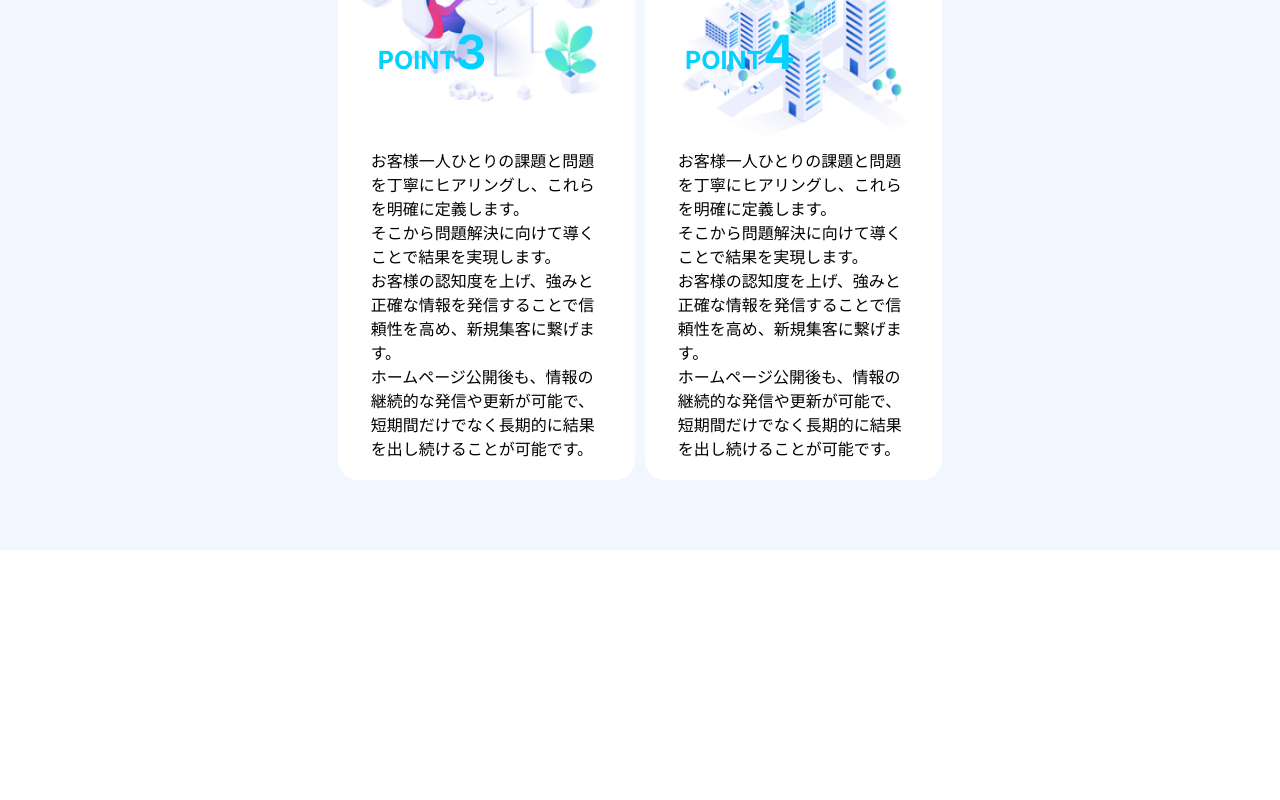
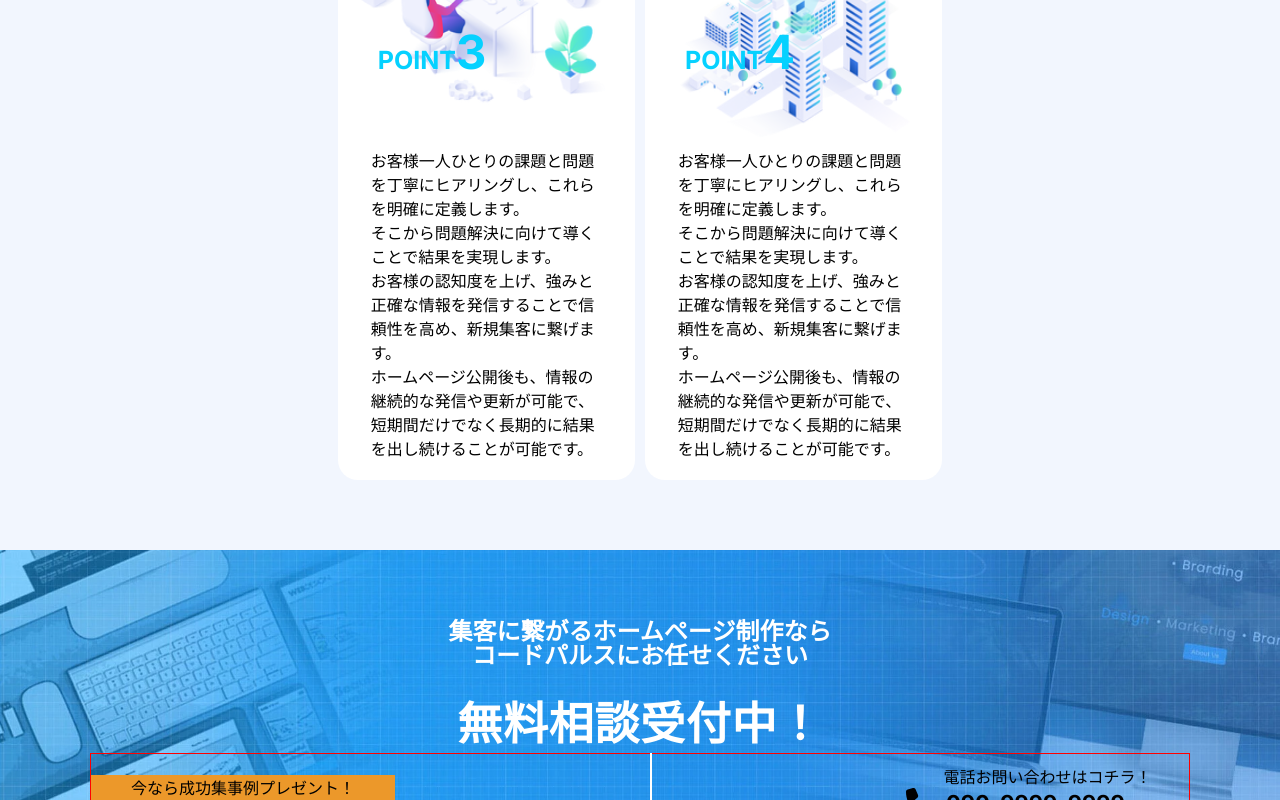
Before and after one commit to kohta9521/Kohta_LP_Web, a Next.js app: page / in a window 1280 px wide. Shown: the part 3194-3994 px from the top of the page. Before the commit the page ends 3744 px from the top, so only its background shows below. Built offline with nearby package versions, Linux system fonts and the light colour scheme.

Commit message:
add new web lp

```diff
--- a/src/app/page.tsx
+++ b/src/app/page.tsx
@@ -7,6 +7,7 @@ import Header from "@/components/organism/Header";
 import Hero from "@/components/organism/Hero";
 import Worries from "@/components/organism/Worries";
 import Realize from "@/components/organism/Realize";
+import ContactBanner from "@/components/organism/ContactBanner";
 
 export default function Home() {
   return (
@@ -17,6 +18,7 @@ export default function Home() {
       </Hero>
       <Worries />
       <Realize />
+      <ContactBanner />
     </div>
   );
 }
--- /dev/null
+++ b/src/components/atoms/ContactBannerButton.tsx
@@ -0,0 +1,59 @@
+import React from "react";
+
+// next
+import Link from "next/link";
+
+// scss
+import styles from "./styles/ContactBannerButton.module.scss";
+
+// icons
+import { IoMdMail } from "react-icons/io";
+import { FaPhone } from "react-icons/fa6";
+
+// props
+export type ContactBannerButtonProps = {
+  id: number;
+  defaultPhoneBoolean: boolean;
+  popupText: string;
+  mainText: string;
+};
+
+const ContactBannerButton = ({
+  id,
+  defaultPhoneBoolean = false,
+  popupText,
+  mainText,
+}: ContactBannerButtonProps) => {
+  return (
+    <>
+      {defaultPhoneBoolean ? (
+        <Link href="/" className={styles.button1} key={id}>
+          <div className={styles.popupBox}>
+            <p className={styles.popupText}>{popupText}</p>
+          </div>
+          <div className={styles.textBox}>
+            <IoMdMail className={styles.icon} />
+            <p className={styles.text}>{mainText}</p>
+          </div>
+        </Link>
+      ) : (
+        <div className={styles.buttonBox}>
+          <Link href="" className={styles.button2} key={id}>
+            <div className={styles.popupBox}>
+              <p className={styles.popupText}>{popupText}</p>
+            </div>
+            <div className={styles.textBox}>
+              <FaPhone className={styles.icon} />
+              <p className={styles.text}>{mainText}</p>
+            </div>
+          </Link>
+          <p className={styles.underText}>
+            営業時間 9:00~18:00（土日祝を除く）
+          </p>
+        </div>
+      )}
+    </>
+  );
+};
+
+export default ContactBannerButton;
--- /dev/null
+++ b/src/components/atoms/styles/ContactBannerButton.module.scss
@@ -0,0 +1,36 @@
+.button1 .button2 {
+  cursor: pointer;
+  padding: 20px 40px;
+}
+
+.button1 {
+  background-color: var(--color-orange);
+}
+.button2 {
+  background-color: var(--color-primary);
+}
+
+.popupBox {
+  .popupText {
+  }
+}
+.textBox {
+  display: flex;
+  align-items: center;
+  .icon {
+    display: block;
+    width: 30px;
+    height: 30px;
+    margin-right: 10px;
+  }
+  .text {
+    font-size: 22px;
+    font-weight: 700;
+  }
+}
+
+.underText {
+}
+
+@media screen and (max-width: 1280px) {
+}
--- /dev/null
+++ b/src/components/organism/ContactBanner.tsx
@@ -0,0 +1,49 @@
+import React from "react";
+
+// next
+import Image from "next/image";
+
+// scss
+import styles from "./styles/ContactBanner.module.scss";
+
+// components
+import ContactBannerButton from "../atoms/ContactBannerButton";
+
+const ContactBanner = () => {
+  return (
+    <div className={styles.banner}>
+      <Image
+        className={styles.image}
+        src="/images/top/contact_banner.webp"
+        alt="contactBannerImage"
+        width={1980}
+        height={700}
+      />
+      <div className={styles.container}>
+        <h3 className={styles.subTitle}>
+          集客に繋がるホームページ制作なら
+          <br />
+          コードパルスにお任せください
+        </h3>
+        <h1 className={styles.title}>無料相談受付中！</h1>
+        <div className={styles.flexBox}>
+          <ContactBannerButton
+            id={1}
+            defaultPhoneBoolean={true}
+            popupText="今なら成功集事例プレゼント！"
+            mainText="無料相談・資料請求をする"
+          />
+          <span className={styles.centerBar}></span>
+          <ContactBannerButton
+            id={1}
+            defaultPhoneBoolean={false}
+            popupText="電話お問い合わせはコチラ！"
+            mainText="090-9999-9999"
+          />
+        </div>
+      </div>
+    </div>
+  );
+};
+
+export default ContactBanner;
--- /dev/null
+++ b/src/components/organism/styles/ContactBanner.module.scss
@@ -0,0 +1,50 @@
+.banner {
+  position: relative;
+  width: 100%;
+  height: 250px;
+  padding: 70px 0px;
+  .image {
+    position: absolute;
+    z-index: 0;
+    top: 0;
+    left: 0;
+    width: 100%;
+    height: auto;
+  }
+  .container {
+    position: absolute;
+    z-index: 1;
+    left: 0;
+    right: 0;
+    width: auto;
+    text-align: center;
+    .subTitle {
+      font-size: 24px;
+      line-height: 24px;
+      color: white;
+      margin-bottom: 20px;
+    }
+    .title {
+      font-size: 45px;
+      letter-spacing: 0.7px;
+      color: white;
+    }
+    .flexBox {
+      margin: 20px 0 0 0;
+      border: 1px solid red;
+      display: flex;
+      align-items: center;
+      justify-content: space-between;
+      width: 1100px;
+      height: 100px;
+      margin: 0 auto;
+      .centerBar {
+        display: block;
+        content: "";
+        width: 2px;
+        height: 100px;
+        background-color: white;
+      }
+    }
+  }
+}
```
Also changed, not shown: public/images/top/contact_banner.webp (added), 1 other file (tests, documents, lock files or other folders).
